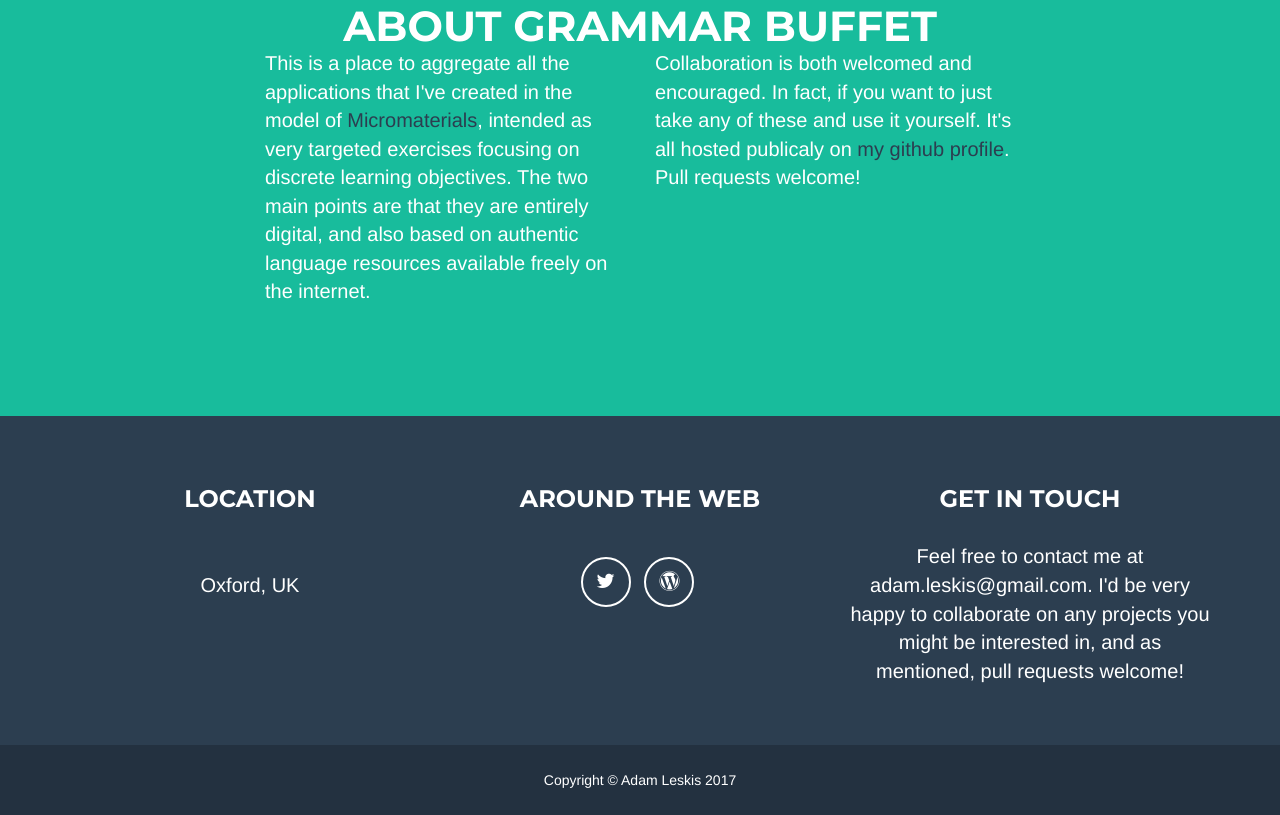
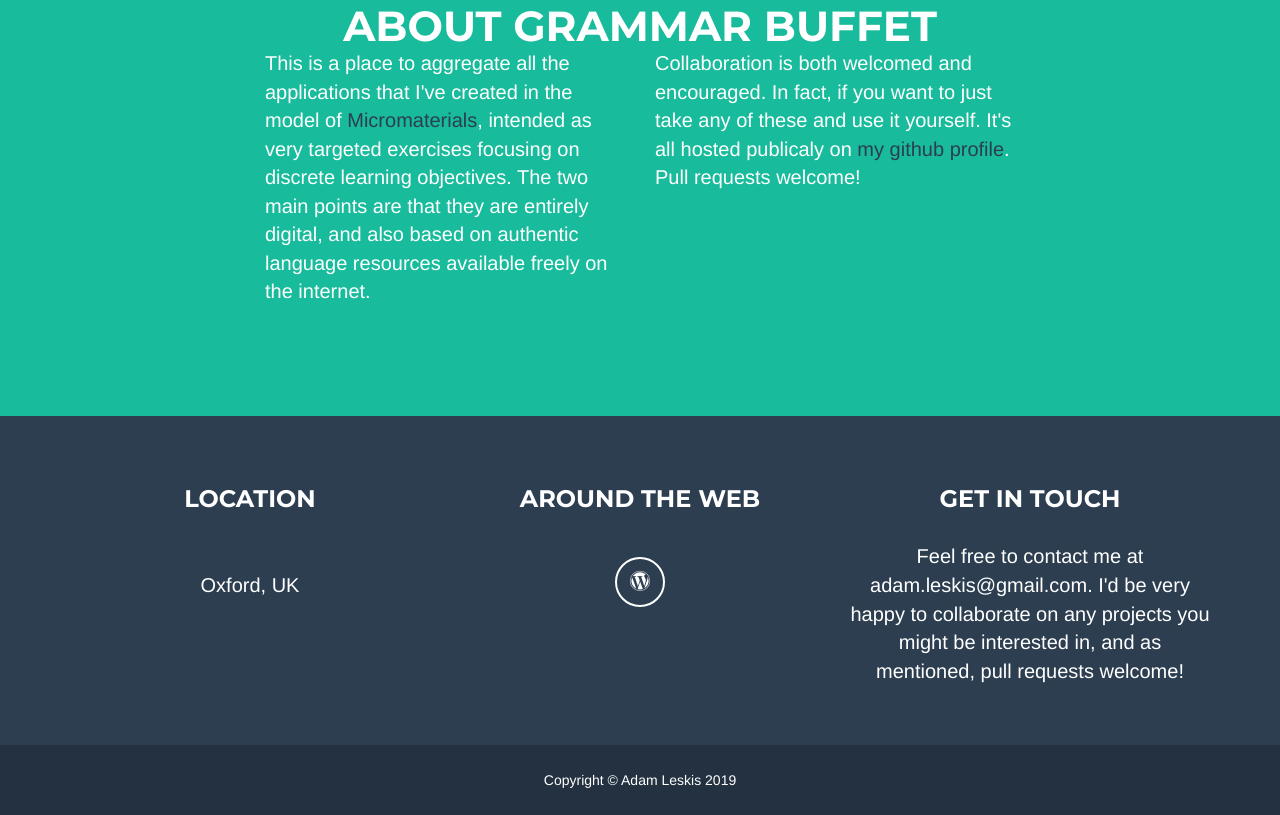
Before and after one commit to lpmi-13/grammarbuffet, a plain HTML site: page index.html in a window 1280 px wide. Shown: the part 2527-3342 px from the top of the page. Drawn offline with nearby package versions, Linux system fonts and the light colour scheme.

Commit message:
remove twitter and update styling

```diff
--- a/index.html
+++ b/index.html
@@ -221,15 +221,7 @@
                     </div>
                     <div class="footer-col col-md-4">
                         <h3>Around the Web</h3>
-                        <ul class="list-inline">
-                            <li>
-                                <a href="https://twitter.com/baronvonleskis" aria-label="my twitter account" class="btn-social btn-outline"><i class="fa fa-fw fa-twitter"></i></a>
-                            </li>
-                            <li>
-                                <a href="https://micromaterialsblog.wordpress.com" aria-label="micromaterials blog" class="btn-social btn-outline"><i class="fa fa-fw fa-wordpress"></i></a>
-                           <!--  </li> -->
-
-                        <!-- </ul> -->
+                          <a href="https://micromaterialsblog.wordpress.com" aria-label="micromaterials blog" class="btn-social btn-outline"><i class="fa fa-fw fa-wordpress"></i></a>
                     </div>
                     <div class="footer-col col-md-4">
                         <h3>Get in touch</h3>
@@ -242,7 +234,7 @@
             <div class="container">
                 <div class="row">
                     <div class="col-lg-12">
-                        Copyright &copy; Adam Leskis 2017
+                        Copyright &copy; Adam Leskis 2019
                     </div>
                 </div>
             </div>
```
